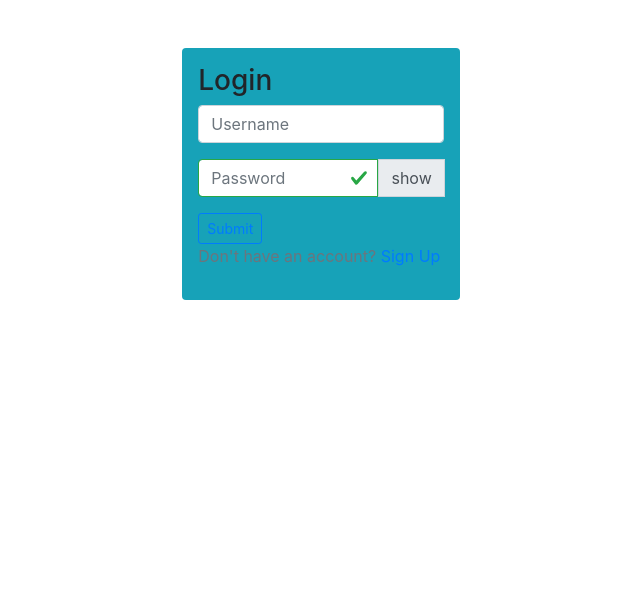
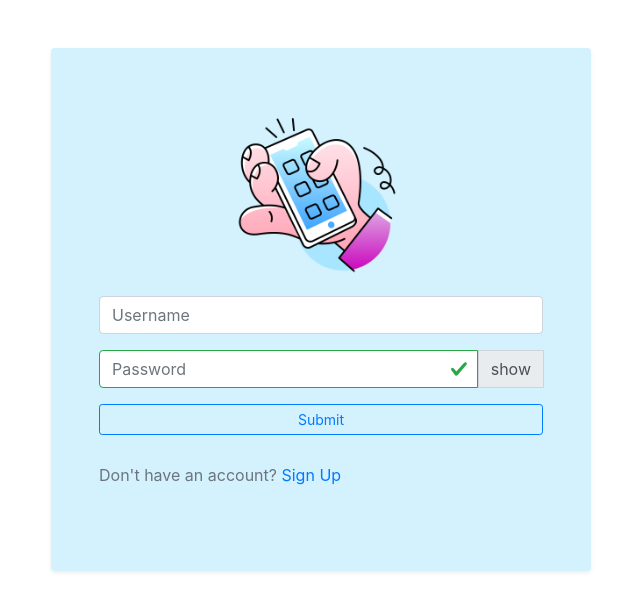
Before and after one commit to Willbeckh/ubuntu, a Django app: page /login/ in a window 1280 px wide. Shown: the part 61-672 px from the top of the page, without its empty margins (319-959 px from the left). Run offline with Django 4.2, Linux system fonts and the light colour scheme; some libraries are stand-ins or nearby versions.

Commit message:
st: add image

```diff
--- a/watch_app/templates/watch/login.html
+++ b/watch_app/templates/watch/login.html
@@ -1,5 +1,4 @@
 {% extends 'base.html' %}
-
 <!-- login template -->
 {% block content %}
 <!-- login form -->
@@ -20,8 +19,13 @@
     {% endfor %}
   </div>
 
-  <div class="w-25 mx-auto mt-5 bg-info p-3 rounded">
-    <h3>Login</h3>
+  <div class="row mt-5 justify-content-center">
+    <div class="col-12 col-lg-6 col-md-8 col-sm-12">
+      <div class="login-form p-5 rounded shadow-sm">
+        {% load static %}
+        <div class="text-center">
+          <img src="{% static 'media/unlock.png' %}" alt="" height="200px" />
+        </div>
         <form action="" method="POST">
           {% csrf_token %}
           <div class="form-group">
@@ -41,21 +45,26 @@
               required
             />
             <div class="input-group-prepend">
-          <span class="btn btn-sm show-password input-group-text">show</span>
+              <span class="btn btn-sm show-password input-group-text"
+                >show</span
+              >
             </div>
           </div>
-      <div>
+          <div class="">
             <input
               type="submit"
-          class="btn btn-outline-primary btn-sm is-valid"
+              class="btn btn-outline-primary btn-sm btn-block is-valid mb-2"
               required
             />
           </div>
         </form>
 
         <p class="text-muted">
-      Don't have an account? <a href="{% url 'watch:register' %}">Sign Up</a>
+          Don't have an account?
+          <a href="{% url 'watch:register' %}">Sign Up</a>
         </p>
+      </div>
+    </div>
   </div>
 </div>
 
```
Lines whose indentation alone changed are shown as unchanged.
